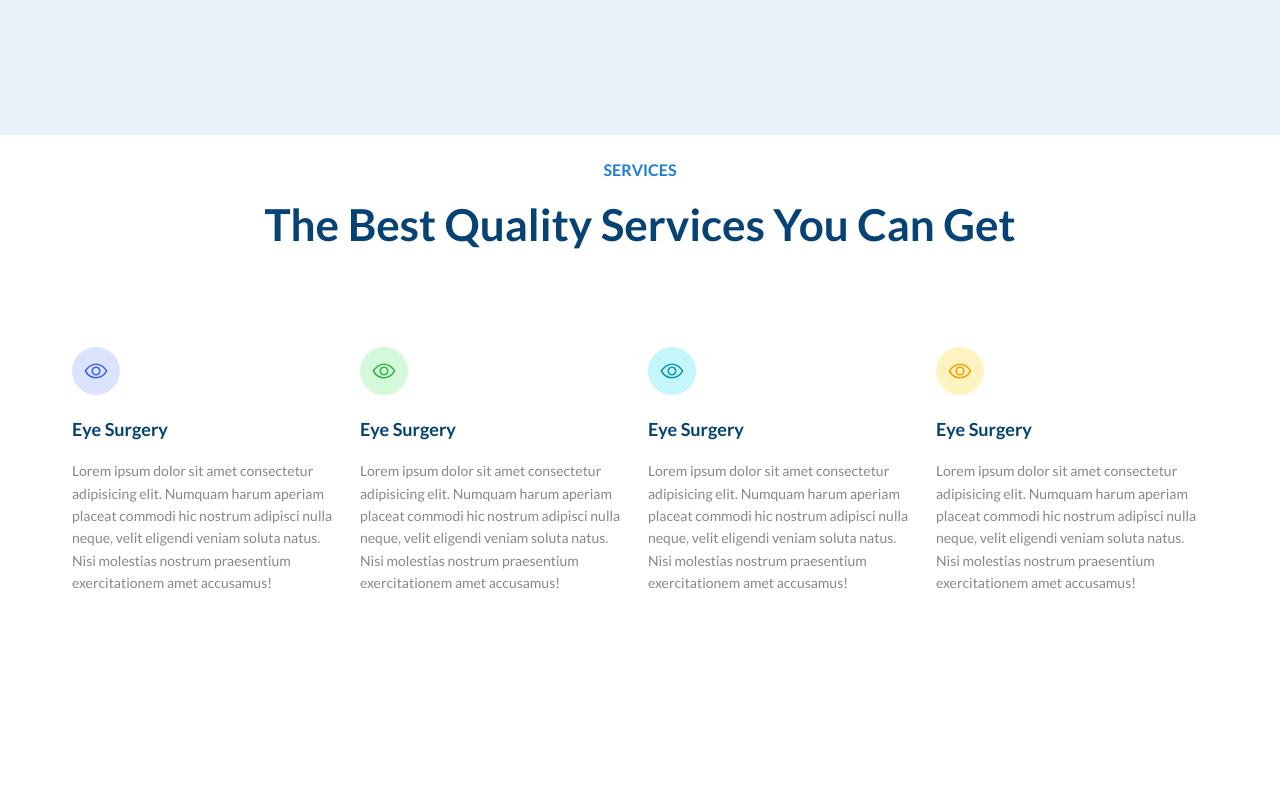
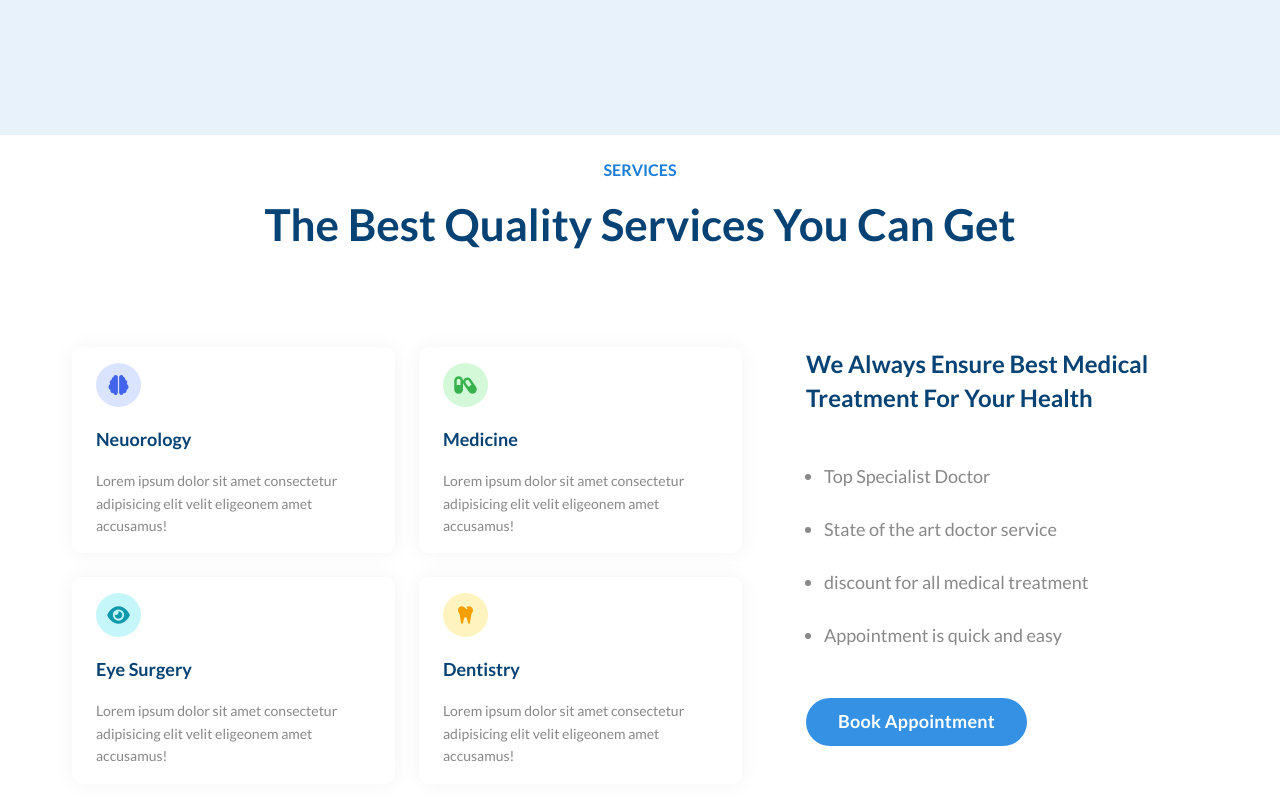
Before and after one commit to yashrif/doclab-frontend, a React (Create React App) app: page / in a window 1280 px wide. Shown: the part 665-1465 px from the top of the page. Before the commit the page ends 1356 px from the top, so only its background shows below. Built offline with nearby package versions, Linux system fonts and the light colour scheme.

Commit message:
Added Services Section

```diff
--- a/package.json
+++ b/package.json
@@ -10,6 +10,10 @@
     "@chakra-ui/react": "^2.2.8",
     "@emotion/react": "^11.10.0",
     "@emotion/styled": "^11.10.0",
+    "@fortawesome/fontawesome-svg-core": "^6.1.2",
+    "@fortawesome/free-regular-svg-icons": "^6.1.2",
+    "@fortawesome/free-solid-svg-icons": "^6.1.2",
+    "@fortawesome/react-fontawesome": "^0.2.0",
     "@testing-library/jest-dom": "^5.16.4",
     "@testing-library/react": "^13.3.0",
     "@testing-library/user-event": "^13.5.0",
--- a/src/homepage/Services.jsx
+++ b/src/homepage/Services.jsx
@@ -1,69 +1,93 @@
 import React from "react";
-import { Box, Stack, Text, Grid, GridItem } from "@chakra-ui/react";
+import {
+  Box,
+  Stack,
+  Text,
+  Grid,
+  GridItem,
+  UnorderedList,
+  ListItem,
+} from "@chakra-ui/react";
+import { FontAwesomeIcon } from "@fortawesome/react-fontawesome";
+import {
+  faCapsules,
+  faTooth,
+  faEye,
+  faBrain,
+} from "@fortawesome/free-solid-svg-icons";
+import ButtonFull from "../reusable/button/ButtonFull.jsx";
 
 const Services = () => {
-  const style = {
-    icon: {
-      "--ionicon-stroke-width": "3.6rem",
-    },
-  };
-
-  const ServiceList = [
+  const ServiceWidget = [
     {
-      icon: "eye-outline",
+      icon: faBrain,
       iconColor: "#4263eb",
       bgColor: "#dbe4ff",
-      title: "Eye Surgery",
+      title: "Neuorology",
       description:
-        "Lorem ipsum dolor sit amet consectetur adipisicing elit. Numquam harum aperiam placeat commodi hic nostrum adipisci nulla neque, velit eligendi veniam soluta natus. Nisi molestias nostrum praesentium exercitationem amet accusamus!",
+        "Lorem ipsum dolor sit amet consectetur adipisicing elit velit eligeonem amet accusamus!",
     },
     {
-      icon: "eye-outline",
+      icon: faCapsules,
       iconColor: "#37b24d",
       bgColor: "#d3f9d8",
-      title: "Eye Surgery",
+      title: "Medicine",
       description:
-        "Lorem ipsum dolor sit amet consectetur adipisicing elit. Numquam harum aperiam placeat commodi hic nostrum adipisci nulla neque, velit eligendi veniam soluta natus. Nisi molestias nostrum praesentium exercitationem amet accusamus!",
+        "Lorem ipsum dolor sit amet consectetur adipisicing elit velit eligeonem amet accusamus!",
     },
     {
-      icon: "eye-outline",
+      icon: faEye,
       iconColor: "#1098ad",
       bgColor: "#c5f6fa",
       title: "Eye Surgery",
       description:
-        "Lorem ipsum dolor sit amet consectetur adipisicing elit. Numquam harum aperiam placeat commodi hic nostrum adipisci nulla neque, velit eligendi veniam soluta natus. Nisi molestias nostrum praesentium exercitationem amet accusamus!",
+        "Lorem ipsum dolor sit amet consectetur adipisicing elit velit eligeonem amet accusamus!",
     },
     {
-      icon: "eye-outline",
+      icon: faTooth,
       iconColor: "#f59f00",
       bgColor: "#fff3bf",
-      title: "Eye Surgery",
+      title: "Dentistry",
       description:
-        "Lorem ipsum dolor sit amet consectetur adipisicing elit. Numquam harum aperiam placeat commodi hic nostrum adipisci nulla neque, velit eligendi veniam soluta natus. Nisi molestias nostrum praesentium exercitationem amet accusamus!",
+        "Lorem ipsum dolor sit amet consectetur adipisicing elit velit eligeonem amet accusamus!",
     },
   ];
 
-  const renderedList = ServiceList.map((value, index) => {
+  const ServiceList = [
+    { text: "Top Specialist Doctor" },
+    { text: "State of the art doctor service" },
+    { text: "discount for all medical treatment" },
+    { text: "Appointment is quick and easy" },
+  ];
+
+  const renderedServiceWidget = ServiceWidget.map((value, index) => {
     return (
-      <GridItem key={index}>
+      <GridItem
+        key={index}
+        borderRadius={"2xl"}
+        boxShadow={"0 0 2rem rgba(0, 0, 0, 0.05)"}
+        px="24"
+        py="16"
+      >
         <Stack>
-          <ion-icon
+          <FontAwesomeIcon
+            icon={value.icon}
             style={{
-              fontSize: "2.4rem",
-              ...style.icon,
-              marginBottom: "1.6rem",
-              padding: "1.2rem",
+              fontSize: "2rem",
+              marginBottom: "1.4rem",
+              padding: "1.2rem 1rem",
               color: `${value.iconColor}`,
               backgroundColor: `${value.bgColor}`,
               borderRadius: "50%",
             }}
-            name={value.icon}
-          ></ion-icon>
+            fixedWidth
+          />
           <Text
             fontSize={"18"}
             fontWeight="semibold"
             color={"font.hero"}
             mb={"12"}
+            textTransform="capitalize"
           >
             {value.title}
           </Text>
@@ -77,6 +101,20 @@ const Services = () => {
           </Text>
         </Stack>
       </GridItem>
+    );
+  });
+
+  const renderedServiceList = ServiceList.map((value, index) => {
+    return (
+      <ListItem
+        key={index}
+        fontSize={"18"}
+        fontWeight="medium"
+        color={"font.muted"}
+        lineHeight={"tall"}
+      >
+        {value.text}
+      </ListItem>
     );
   });
 
@@ -104,8 +142,30 @@ const Services = () => {
         The best quality services you can get
       </Text>
 
-      <Grid templateColumns={"repeat(4, 1fr)"} gap="16">
-        {renderedList}
+      <Grid templateColumns="5fr 3fr" gap={"64"}>
+        <Grid templateColumns={"repeat(2, 1fr)"} gap="24">
+          {renderedServiceWidget}
+        </Grid>
+        <GridItem>
+          <Text
+            textTransform={"capitalize"}
+            color={"font.hero"}
+            fontSize="4xl"
+            fontWeight={"bold"}
+            lineHeight="short"
+            mb="48"
+          >
+            We always ensure best medical treatment for your health
+          </Text>
+
+          <UnorderedList spacing={"24"} mb="48" pl="8">
+            {renderedServiceList}
+          </UnorderedList>
+
+          <ButtonFull py="24" px="32" fontSize={"18"}>
+            Book Appointment
+          </ButtonFull>
+        </GridItem>
       </Grid>
     </Box>
   );
```
Also changed, not shown: 1 other file (tests, documents, lock files or other folders).
